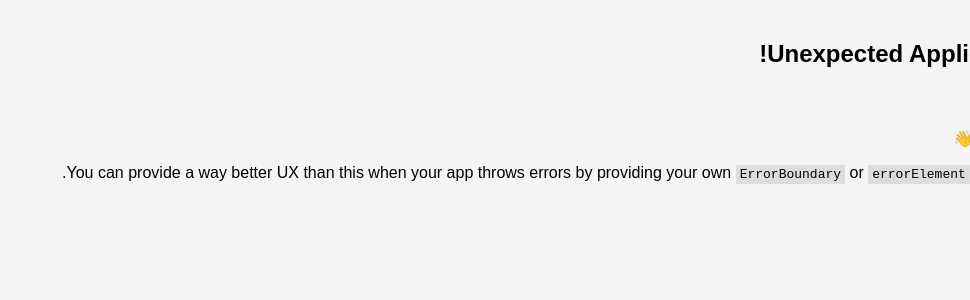
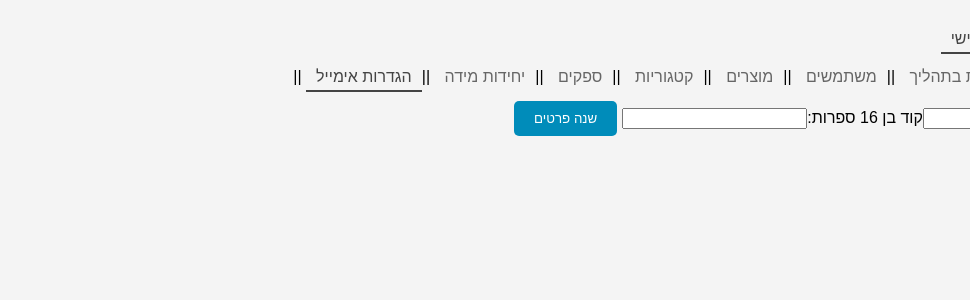
Before and after one commit to f739/order_management_client, a React (Vite) app: page /privateArea/emailSettings in a window 1280 px wide. Before the commit this address had no page. Shown: the top 300 px of the page, without its empty margins (310-1280 px from the left). Built offline with nearby package versions, Linux system fonts and the light colour scheme.

Commit message:
settingsEmai

```diff
--- /dev/null
+++ b/src/pages/EmailSettings.jsx
@@ -0,0 +1,36 @@
+
+import { useState } from 'react';
+import { handleFormHook } from '../components/HandleFormHook';
+import { URL } from '../services/service';
+import $ from 'axios';
+
+export const EmailSettings = () => {
+    const [editDetalseEmail, setEditDetalseEmail] = useState({email: '', code: ''});
+    const sendForm = async () => {
+        if (editDetalseEmail.code && editDetalseEmail.email) {
+            try {
+                const res = await $.put(`${URL}/settings/email`, editDetalseEmail);
+                console.log(res);
+            }catch (err) {
+                console.log(err);
+            }
+        }else {
+            // error חסר פרטים בטופס
+        }
+    }
+    return (
+        <div className='form-edit-detales-email form'>
+            <label>
+                אימייל:
+                <input type="email" name="email"
+                onChange={ e => handleFormHook(e.target, setEditDetalseEmail)}/>
+            </label>
+            <label>
+                קוד בן 16 ספרות:
+                <input type="text" name="code"
+                onChange={ e => handleFormHook(e.target, setEditDetalseEmail)}/>
+            </label>
+            <button onClick={sendForm}>שנה פרטים</button>
+        </div>
+    )
+}
--- a/src/pages/privateArea.jsx
+++ b/src/pages/privateArea.jsx
@@ -11,7 +11,9 @@ export const PrivateArea = () => {
             <NavLink to='./products'>מוצרים</NavLink> ||
             <NavLink to='./categories'>קטגוריות</NavLink> ||
             <NavLink to='./supplier'>ספקים</NavLink> ||
-            <NavLink to='./measure'>יחידות מידה</NavLink>
+            <NavLink to='./measure'>יחידות מידה</NavLink> ||
+            <NavLink to='./emailSettings'>הגדרות אימייל</NavLink> ||
+
         </nav>
             <Outlet />
         </>
--- a/src/routers.jsx
+++ b/src/routers.jsx
@@ -10,6 +10,7 @@ import { Products } from './components/Products.jsx';
 import { Supplier } from './components/Supplier.jsx';
 import { Measure } from './components/Measure.jsx';
 import { Categories } from './components/Categories.jsx';
+import { EmailSettings } from './pages/EmailSettings.jsx';
 
 export const routers = createBrowserRouter([{
     element: <Layout />,
@@ -33,6 +34,7 @@ export const routers = createBrowserRouter([{
                 {path: "supplier", element: <Supplier /> },
                 {path: "measure", element: <Measure /> },
                 {path: "categories", element: <Categories /> },
+                {path: "emailSettings", element: <EmailSettings /> },
             ]
         },
 
```
